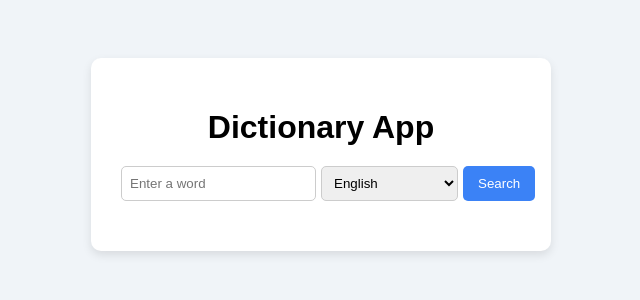
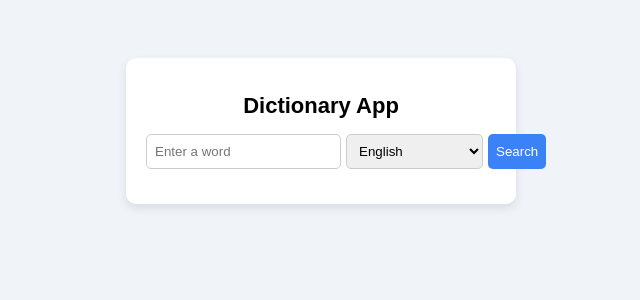
Before and after one commit to Anuragtiwari05/Dictionary-web, a Flask app: page / in a window 1280 px wide. Shown: the top 300 px of the page, without its empty margins (319-959 px from the left). Run offline with Flask 3, Linux system fonts and the light colour scheme.

Commit message:
added html and css

```diff
--- a/templates/index.html
+++ b/templates/index.html
@@ -4,16 +4,16 @@
 <meta charset="UTF-8">
 <title>Dictionary App</title>
 <style>
-    body { font-family: Arial, sans-serif; background: #f0f4f8; display: flex; justify-content: center; padding: 50px; }
-    .container { background: #fff; padding: 30px; border-radius: 10px; width: 100%; max-width: 400px; box-shadow: 0 4px 10px rgba(0,0,0,0.1);}
-    h1 { text-align: center; margin-bottom: 20px; }
-    form { display: flex; gap: 5px; margin-bottom: 20px; }
-    input[type="text"], select { flex: 1; padding: 8px; border-radius: 5px; border: 1px solid #ccc; }
-    input[type="submit"] { padding: 8px 15px; border: none; background: #3b82f6; color: white; border-radius: 5px; cursor: pointer; }
-    input[type="submit"]:hover { background: #2563eb; }
-    .result { margin-top: 15px; }
-    .word { font-weight: bold; font-size: 20px; }
-    .meaning, .example { margin-top: 5px; }
+  body { font-family: Arial, sans-serif; background:#f0f4f8; display:flex; justify-content:center; padding:50px; }
+  .container { background:#fff; padding:20px; border-radius:10px; width:100%; max-width:350px; box-shadow:0 4px 10px rgba(0,0,0,0.1);}
+  h1 { text-align:center; margin-bottom:15px; font-size:22px; }
+  form { display:flex; gap:5px; margin-bottom:15px; }
+  input, select { flex:1; padding:8px; border-radius:5px; border:1px solid #ccc; }
+  input[type="submit"] { flex:none; background:#3b82f6; color:#fff; border:none; cursor:pointer; }
+  input[type="submit"]:hover { background:#2563eb; }
+  .result { margin-top:10px; }
+  .word { font-weight:bold; font-size:18px; }
+  .meaning, .example { margin-top:5px; font-size:14px; }
 </style>
 </head>
 <body>
@@ -32,11 +32,7 @@
   <div class="result">
     <div class="word">{{ word }}</div>
     <div class="meaning">Meaning: {{ meaning }}</div>
-        {% if example %}
-        <div class="example">Example: {{ example }}</div>
-        {% else %}
-        <div class="example">Example: Not available</div>
-        {% endif %}
+    <div class="example">Example: {{ example or 'Not available' }}</div>
   </div>
   {% endif %}
 </div>
```
Lines whose indentation alone changed are shown as unchanged.
